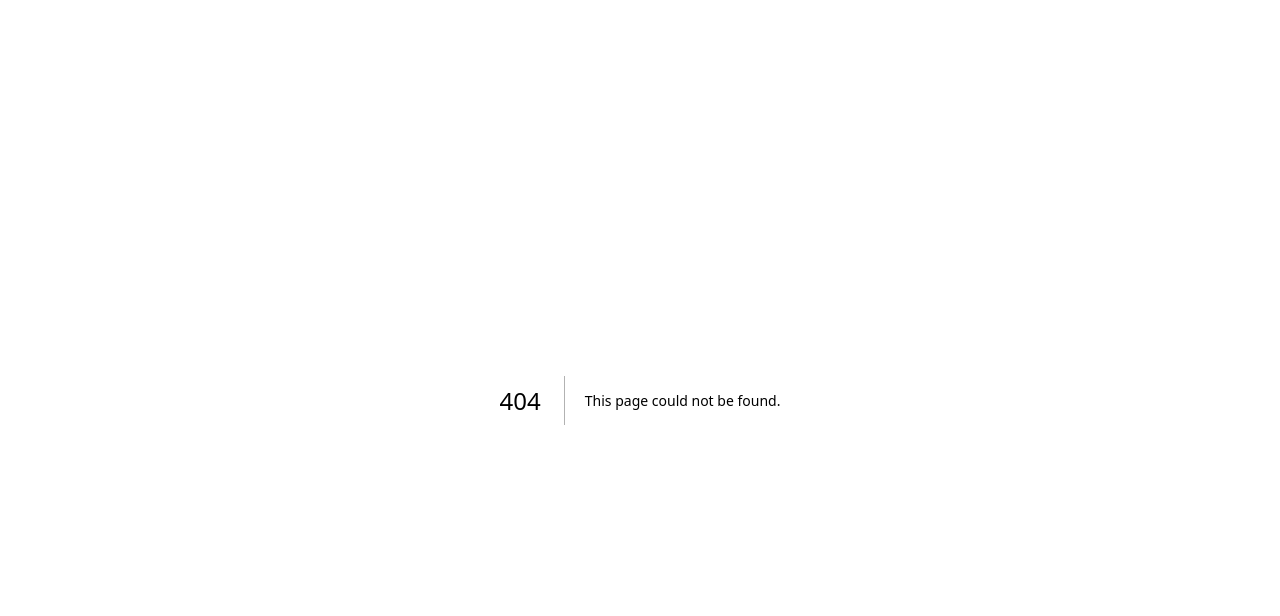
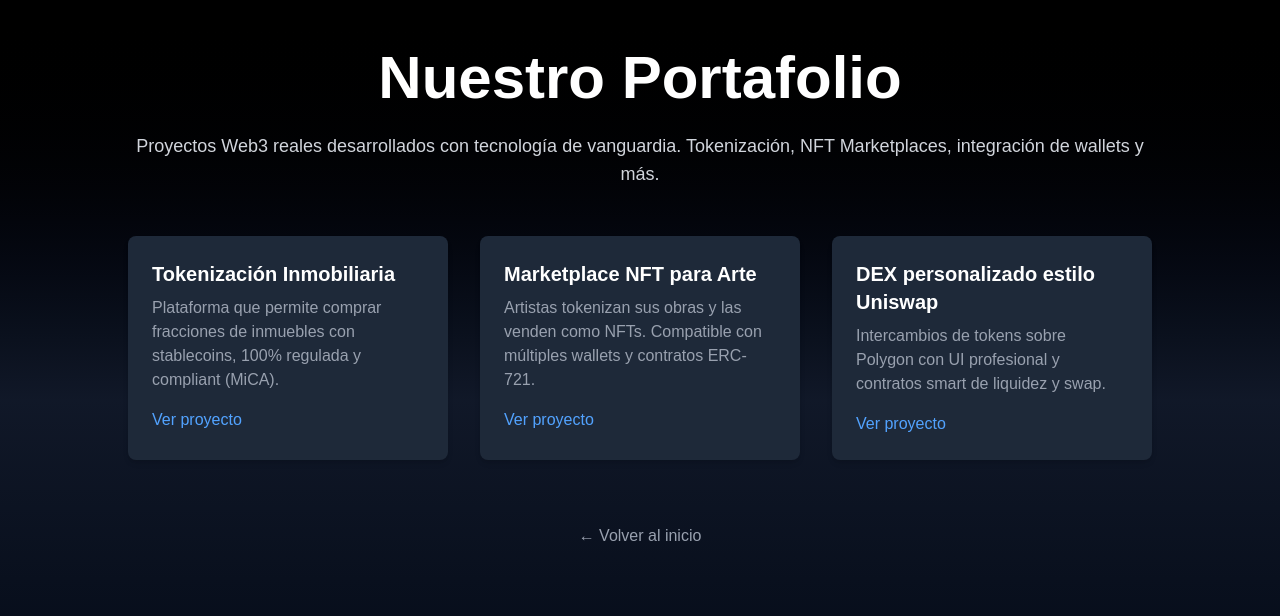
Before and after one commit to Carlosa2021/landing, a Next.js app: page /portafolio in a window 1280 px wide. Before the commit this address had no page. Shown: the top 616 px of the page. Built offline with nearby package versions, Linux system fonts and the light colour scheme.

Commit message:
Navbar ok

```diff
--- a/app/components/Navbar.tsx
+++ b/app/components/Navbar.tsx
@@ -1,14 +1,28 @@
 'use client';
+
+import Link from 'next/link';
 
 export default function Navbar() {
   return (
-    <nav className="fixed top-0 left-0 w-full bg-black z-50 px-6 py-4 flex justify-between items-center">
-      <span className="text-white font-bold">ChainX</span>
-      <ul className="flex gap-6 text-white text-sm">
-        <li><a href="#inicio" className="hover:underline">Inicio</a></li>
-        <li><a href="#demo" className="hover:underline">Demo</a></li>
-        <li><a href="#servicios" className="hover:underline">Portafolio</a></li>
-      </ul>
+    <nav className="fixed top-0 left-0 w-full z-50 bg-black/70 backdrop-blur-md border-b border-white/10 text-white px-6 py-4 flex justify-between items-center">
+      <div className="font-bold text-lg pr-4">
+        <Link href="/">ChainX</Link>
+      </div>
+
+      <div className="hidden md:flex gap-6 text-sm">
+        <Link href="#inicio" className="hover:underline">Inicio</Link>
+        <Link href="#servicios" className="hover:underline">Demo</Link>
+        <Link href="#portafolio" className="hover:underline">Portafolio</Link>
+      </div>
+
+      <div className="ml-auto">
+        <a
+          href="#demo"
+          className="bg-white text-black text-sm px-4 py-2 rounded hover:bg-gray-200 font-semibold"
+        >
+          Solicitar Demo
+        </a>
+      </div>
     </nav>
   );
 }
--- /dev/null
+++ b/app/demo/page.tsx
@@ -0,0 +1,34 @@
+export default function DemoPage() {
+  return (
+    <main className="min-h-screen bg-black text-white px-6 py-12">
+      <section className="max-w-2xl mx-auto text-center">
+        <h1 className="text-4xl md:text-5xl font-bold mb-6">Agenda tu Demo</h1>
+        <p className="text-gray-400 mb-8">
+          Completa el formulario y nuestro equipo te contactará para mostrarte cómo ChainX puede ayudarte con tokenización y Web3.
+        </p>
+
+        {/* Aquí puedes integrar Calendly o un formulario nativo */}
+        <form className="space-y-6">
+          <input
+            type="text"
+            placeholder="Nombre completo"
+            className="w-full px-4 py-3 bg-gray-800 rounded text-white"
+          />
+          <input
+            type="email"
+            placeholder="Correo electrónico"
+            className="w-full px-4 py-3 bg-gray-800 rounded text-white"
+          />
+          <textarea
+            placeholder="Cuéntanos sobre tu proyecto"
+            className="w-full px-4 py-3 bg-gray-800 rounded text-white"
+            rows={4}
+          />
+          <button type="submit" className="w-full bg-white text-black py-3 rounded font-semibold hover:bg-gray-200">
+            Solicitar Demo
+          </button>
+        </form>
+      </section>
+    </main>
+  );
+}
--- a/app/page.js
+++ b/app/page.js
@@ -6,7 +6,7 @@ export default function Home() {
   return (
     <>
       <Navbar />
-      <main className="min-h-screen bg-gradient-to-b from-black via-gray-900 to-gray-950 text-white px-6 pt-20 pb-12">
+      <main className="min-h-screen bg-gradient-to-b from-black via-gray-900 to-gray-950 text-white px-6 pt-32 pb-12">
 
         {/* Sección Inicio */}
         <section id="inicio" className="text-center max-w-3xl mx-auto">
@@ -17,10 +17,16 @@ export default function Home() {
             Plataforma todo-en-uno para tokenización, marketplaces NFT y ecosistemas de wallet con tecnología IA.
           </p>
           <div className="flex flex-col md:flex-row justify-center gap-4">
-            <a href="#demo" className="bg-white text-black px-6 py-3 rounded font-semibold hover:bg-gray-200">
+            <a
+              href="#demo"
+              className="bg-white text-black px-6 py-3 rounded font-semibold hover:bg-gray-200"
+            >
               Solicitar Demo
             </a>
-            <a href="#servicios" className="border border-white px-6 py-3 rounded font-semibold hover:bg-white hover:text-black">
+            <a
+              href="#servicios"
+              className="border border-white px-6 py-3 rounded font-semibold hover:bg-white hover:text-black"
+            >
               Ver Portafolio
             </a>
           </div>
--- /dev/null
+++ b/app/portafolio/page.tsx
@@ -0,0 +1,41 @@
+import Link from 'next/link';
+
+export default function PortafolioPage() {
+  return (
+    <main className="min-h-screen bg-gradient-to-b from-black via-gray-900 to-gray-950 text-white px-6 py-12">
+      <section className="max-w-5xl mx-auto text-center">
+        <h1 className="text-4xl md:text-6xl font-extrabold mb-6">Nuestro Portafolio</h1>
+        <p className="text-lg text-gray-300 mb-12">
+          Proyectos Web3 reales desarrollados con tecnología de vanguardia. Tokenización, NFT Marketplaces, integración de wallets y más.
+        </p>
+
+        <div className="grid grid-cols-1 md:grid-cols-2 lg:grid-cols-3 gap-8">
+          {/* Proyecto 1 */}
+          <div className="bg-gray-800 rounded-lg shadow-md p-6 text-left hover:shadow-xl transition">
+            <h3 className="text-xl font-semibold mb-2">Tokenización Inmobiliaria</h3>
+            <p className="text-gray-400 mb-4">Plataforma que permite comprar fracciones de inmuebles con stablecoins, 100% regulada y compliant (MiCA).</p>
+            <a href="https://inmo-crypto.vercel.app" target="_blank" className="text-blue-400 hover:underline">Ver proyecto</a>
+          </div>
+
+          {/* Proyecto 2 */}
+          <div className="bg-gray-800 rounded-lg shadow-md p-6 text-left hover:shadow-xl transition">
+            <h3 className="text-xl font-semibold mb-2">Marketplace NFT para Arte</h3>
+            <p className="text-gray-400 mb-4">Artistas tokenizan sus obras y las venden como NFTs. Compatible con múltiples wallets y contratos ERC-721.</p>
+            <a href="#" className="text-blue-400 hover:underline">Ver proyecto</a>
+          </div>
+
+          {/* Proyecto 3 */}
+          <div className="bg-gray-800 rounded-lg shadow-md p-6 text-left hover:shadow-xl transition">
+            <h3 className="text-xl font-semibold mb-2">DEX personalizado estilo Uniswap</h3>
+            <p className="text-gray-400 mb-4">Intercambios de tokens sobre Polygon con UI profesional y contratos smart de liquidez y swap.</p>
+            <a href="#" className="text-blue-400 hover:underline">Ver proyecto</a>
+          </div>
+        </div>
+
+        <div className="mt-16">
+          <Link href="/" className="text-gray-400 hover:underline">← Volver al inicio</Link>
+        </div>
+      </section>
+    </main>
+  );
+}
```
